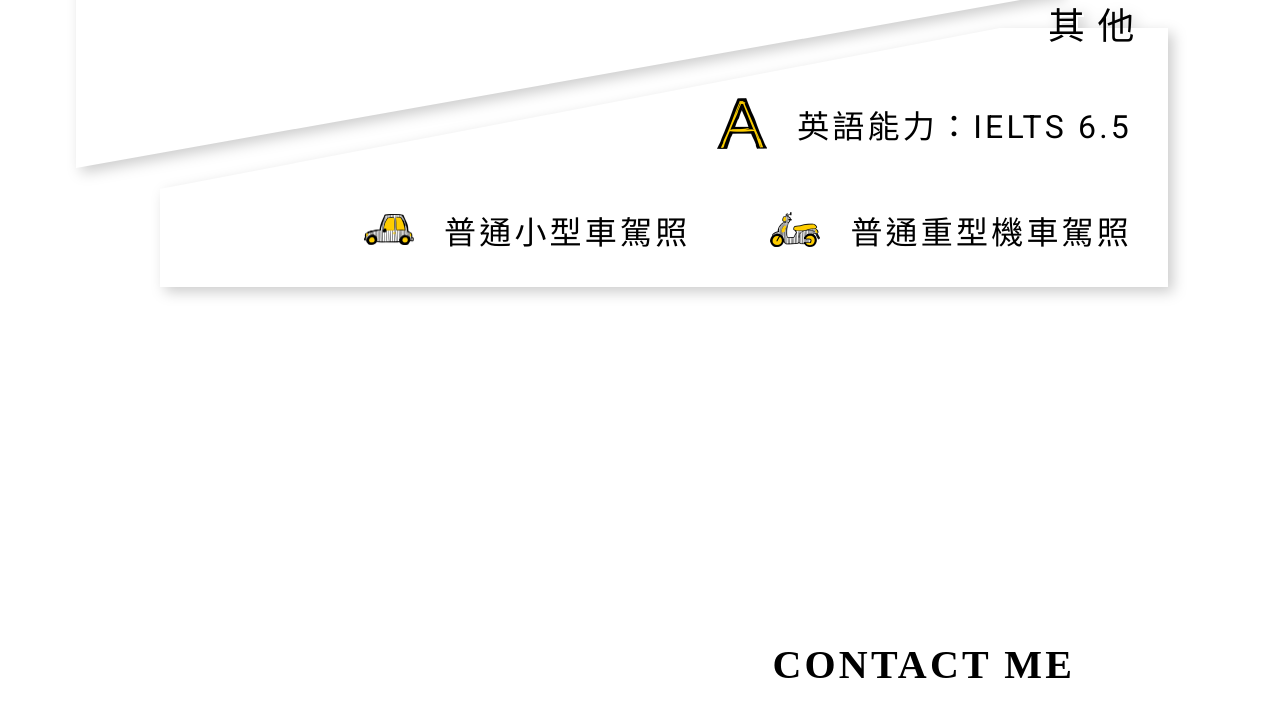
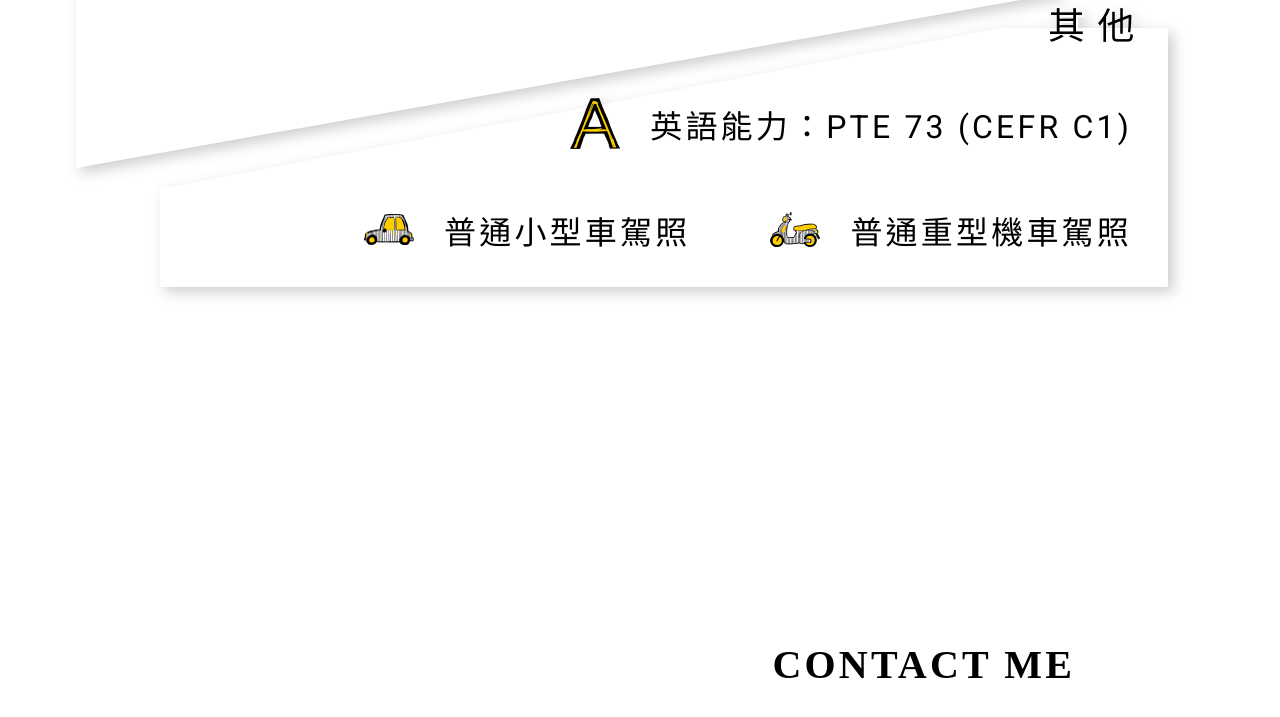
Before and after one commit to Ollivvt/Profolio, a plain HTML site: page index.html in a window 1280 px wide. Shown: the part 2312-3029 px from the top of the page. Drawn offline with nearby package versions, Linux system fonts and the light colour scheme; a web font is replaced by a local one.

Commit message:
change English Score

```diff
--- a/index.html
+++ b/index.html
@@ -285,7 +285,7 @@
                                 <div class="ICONimg"><img src="images/SKILL2_1.png" alt="英文能力icon"></div>
                                 <div class="SCP">
                                     <div class="Pblock">
-                                        <p>英語能力：IELTS 6.5</p>
+                                        <p>英語能力：PTE 73 (CEFR C1)</p>
                                     </div>
                                 </div>
                             </div>
```
